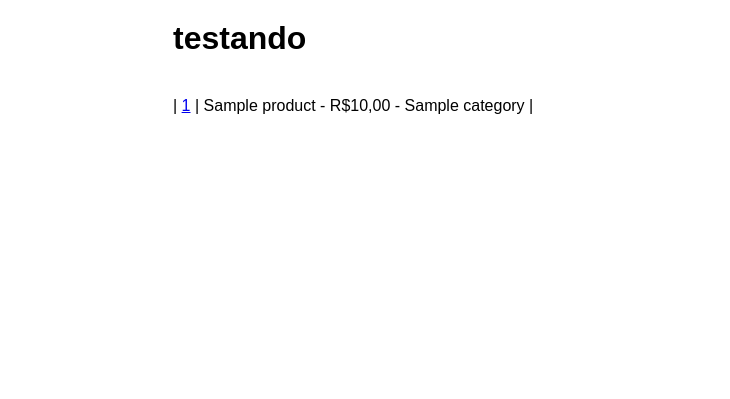
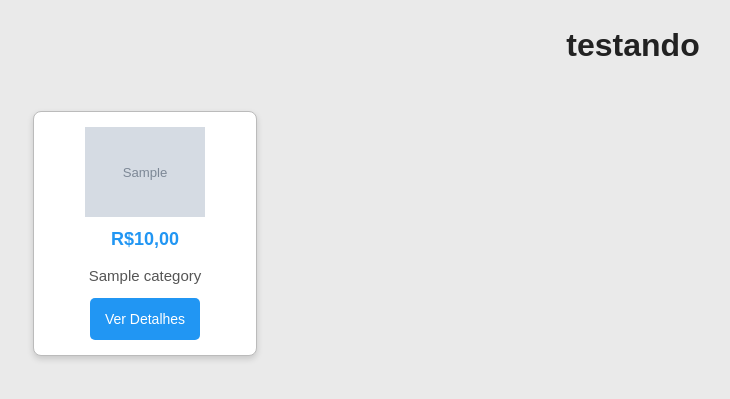
Before and after one commit to Gabriel-Maxsy/Sistema_De_Loja, a Django app: page / in a window 1280 px wide. Shown: the top 399 px of the page, without its empty margins (7-737 px from the left). Run offline with Django 5.2, Linux system fonts and the light colour scheme; tables that the repository leaves empty hold one stand-in row (values such as "Sample post"); grey boxes marked "Sample" are stand-in pictures.

Commit message:
Adicionando css ao projeto.

```diff
--- a/base_static/global/css/style.css
+++ b/base_static/global/css/style.css
@@ -1,14 +1,119 @@
-*{
+/* Paleta de cores */
+:root {
+  --background: #eaeaea;
+  --primary: #2196F3;
+  --secondary: #FF5722;
+  --text-primary: #222;
+  --text-secondary: #555;
+  --border: #bbb;
+}
+
+/* Reset básico */
+body, h1, p, a {
   margin: 0;
   padding: 0;
-  font-family: Arial, Helvetica, sans-serif;
-}
-h1{
-  padding: 20px;
-  margin-left: 5em;
+  font-family: Arial, sans-serif;
+  box-sizing: border-box;
 }
 
-.content{
+body {
+  background-color: var(--background);
+  color: var(--text-primary);
+  line-height: 1.6;
   padding: 20px;
-  margin-left: 10em;
 }
+
+/* Cabeçalho e títulos */
+h1 {
+  text-align: center;
+  margin-bottom: 20px;
+  color: var(--text-primary);
+}
+
+/* Layout principal */
+.content {
+  max-width: 1200px;
+  margin: 0 auto;
+  padding: 20px;
+}
+
+/* Grid de produtos */
+.product-grid {
+  display: grid;
+  grid-template-columns: repeat(auto-fill, minmax(200px, 1fr));
+  gap: 20px;
+}
+
+.product-card {
+  background: white;
+  border: 1px solid var(--border);
+  border-radius: 8px;
+  padding: 15px;
+  box-shadow: 0 3px 6px rgba(0, 0, 0, 0.15);
+  text-align: center;
+  transition: transform 0.3s, box-shadow 0.3s;
+}
+
+.product-card:hover {
+  transform: translateY(-5px);
+  box-shadow: 0 6px 12px rgba(0, 0, 0, 0.25);
+}
+
+/* Nome do produto */
+.product-card h2 {
+  font-size: 18px;
+  margin-bottom: 10px;
+  color: var(--text-primary);
+}
+
+/* Preço */
+.product-card .price {
+  font-size: 18px;
+  color: var(--primary);
+  font-weight: bold;
+  margin-bottom: 10px;
+}
+
+/* Categoria */
+.product-card .category {
+  font-size: 15px;
+  color: var(--text-secondary);
+  margin-bottom: 10px;
+}
+
+/* Link para mais detalhes */
+.product-card a {
+  display: inline-block;
+  padding: 10px 15px;
+  background-color: var(--primary);
+  color: white;
+  text-decoration: none;
+  border-radius: 5px;
+  font-size: 14px;
+  transition: background-color 0.2s, transform 0.2s;
+}
+
+.product-card a:hover {
+  background-color: var(--secondary);
+  transform: scale(1.05);
+}
+
+/* Página do produto */
+.product-details {
+  max-width: 600px;
+  margin: 0 auto;
+  background: white;
+  padding: 20px;
+  border-radius: 8px;
+  border: 1px solid var(--border);
+  box-shadow: 0 3px 6px rgba(0, 0, 0, 0.15);
+}
+
+.product-details p {
+  margin-bottom: 10px;
+  color: var(--text-secondary);
+}
+
+.product-details b {
+  color: var(--text-primary);
+}
--- a/store/templates/store/index.html
+++ b/store/templates/store/index.html
@@ -1,7 +1,18 @@
 {% extends "global/base.html" %}
 
 {% block content %}
-  {% for product in products %}
-    | <a href="{% url 'store:product' product.id %}">{{ product.id }}</a> | {{ product.name }} - R${{product.price}} - {{product.category}} | <br><br>
-  {% endfor %}
+  <div class="product-grid">
+    {% for product in products %}
+      <div class="product-card">
+        {% if product.picture %}
+          <img src="{{ product.picture.url }}" alt="{{ product.name }}" width="120em">
+        {% else %}
+          <h2>{{ product.name }}</h2>
+        {% endif %}
+        <p class="price">R${{ product.price }}</p>
+        <p class="category">{{ product.category }}</p>
+        <a href="{% url 'store:product' product.id %}">Ver Detalhes</a>
+      </div>
+    {% endfor %}
+  </div>
 {% endblock content %}
```
Also changed, not shown: store/templates/store/product.html (+4 -6 lines).
